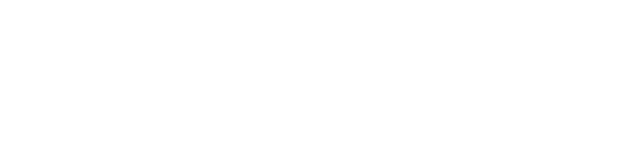
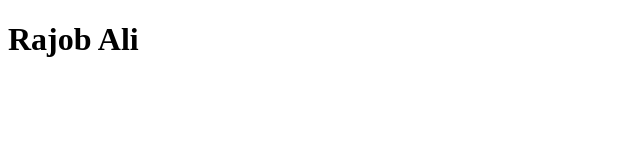
Before and after one commit to RajobAli/assainment2, a plain HTML site: page index.html in a window 1280 px wide. Shown: the whole page, without its empty margins (0-640 px from the left). Drawn offline with Linux system fonts and the light colour scheme.

Commit message:
second commit

```diff
--- a/index.html
+++ b/index.html
@@ -7,6 +7,8 @@
     <link rel="stylesheet" href="style.css">
 </head>
 <body>
+    <h1>Rajob Ali</h1>
+
 
 </body>
 </html>
```
